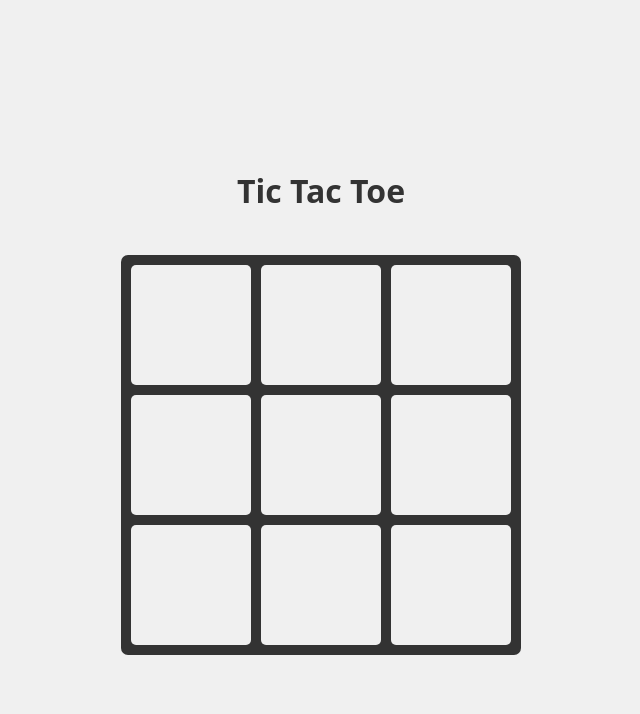
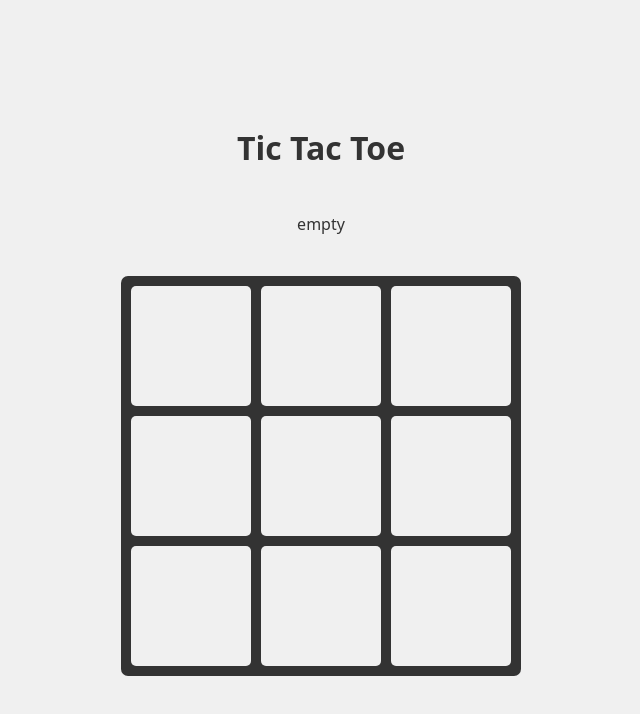
Before and after one commit to tinikov/tic-tac-toe, a plain HTML site: page index.html in a window 1280 px wide. Shown: the whole page, without its empty margins (319-959 px from the left). Drawn offline with Linux system fonts and the light colour scheme.

Commit message:
add font improvements

```diff
--- a/index.html
+++ b/index.html
@@ -12,6 +12,11 @@
             font-weight: 400;
             color: #333;
             background-color: #f0f0f0;
+
+            font-synthesis: none;
+            text-rendering: optimizeLegibility;
+            -webkit-font-smoothing: antialiased;
+            -moz-osx-font-smoothing: grayscale;
         }
 
         body {
@@ -30,8 +35,12 @@
         }
 
         h1 {
+            margin: auto;
             color: #333;
-            margin-bottom: 40px;
+        }
+
+        #status-dock {
+            margin: 40px auto;
         }
 
         #board {
@@ -40,14 +49,10 @@
             grid-template-columns: repeat(3, 120px);
             grid-template-rows: repeat(3, 120px);
             gap: 10px;
-            margin: 0 auto;
+            margin: auto;
             padding: 10px;
             border-radius: 7px;
         }
-
-        /* #status-dock {
-            margin-bottom: 20px;
-        } */
 
         .cell {
             color: #333;
@@ -77,7 +82,7 @@
 <body>
     <div class="container">
         <h1>Tic Tac Toe</h1>
-        <!-- <div id="status-dock"></div> -->
+        <div id="status-dock">empty</div>
         <div id="board"></div>
     </div>
 
@@ -107,8 +112,8 @@
             // Add click event listener to each cell
             cell.onclick = () => {
                 if (makeMove(cell, i)) {
-                    // checkGameOver();
                     // updateStatus();
+                    checkGameOver();
                     console.log(boardState)
                 };
             }
@@ -126,18 +131,34 @@
         }
 
         // function checkGameOver() {
+        //     const winningCombinations = [
+        //         [0, 1, 2],
+        //         [3, 4, 5],
+        //         [6, 7, 8],
+        //         [0, 3, 6],
+        //         [1, 4, 7],
+        //         [2, 5, 8],
+        //         [0, 4, 8],
+        //         [2, 4, 6]
+        //     ];
+
+        //     for (const combination of winningCombinations) {
+        //         const [a, b, c] = combination;
+        //         if (boardState[a] && boardState[a] === boardState[b] && boardState[a] === boardState[c]) {
+        //             alert(`Player ${boardState[a]} wins!`);
+
+        //             for (cell of board.children) {
+        //                 cell.disabled = true;
+        //             }
+        //             return;
+        //         }
+        //     }
+
+
         //     // Check for win conditions or draw here
-        //     if (boardState[0] === boardState[1] === boardState[2] && boardState[0] !== null) {
-        //         console.log('Game Over!');
-        //     }
-        //     console.log('Not Over!');
-        //     // if (boardState[3] === boardState[4] === boardState[5] && boardState[3] !== null) {
-        //     //     alert('Game Over!');
-        //     // }
-        //     // if (boardState[6] === boardState[7] === boardState[8] && boardState[6] !== null) {
-        //     //     alert('Game Over!');
-        //     // }
+
         // }
+
         // function updateStatus() {
         //     statusText.textContent = 'Current Player: ' + currentPlayer;
         //     statusDock.appendChild(statusText);
```
